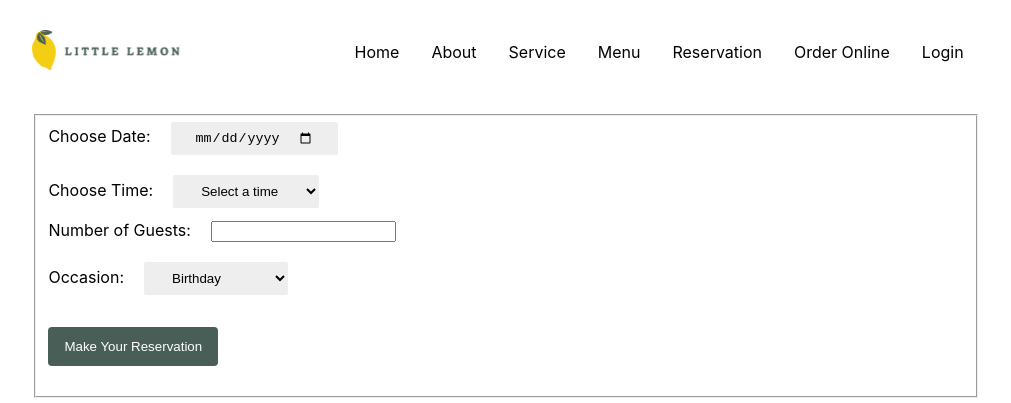
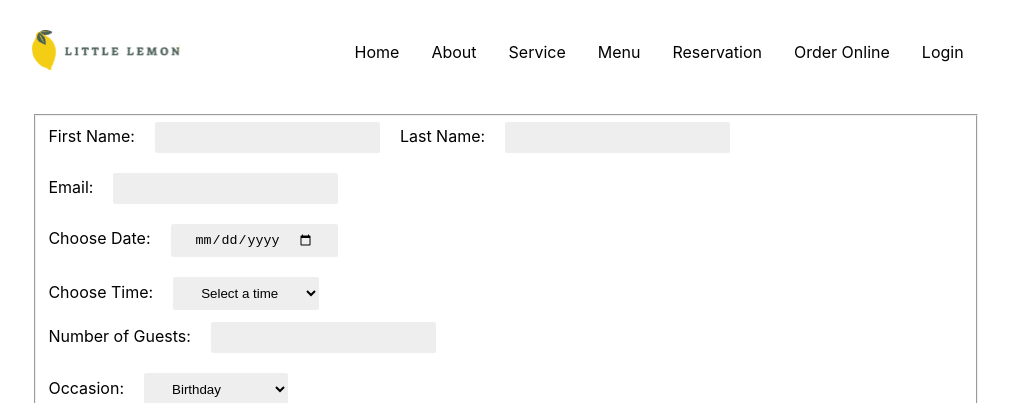
Before and after one commit to SHATHISH-07/little-lemon, a React (Create React App) app: page /booking in a window 1280 px wide. Shown: the top 403 px of the page, without its empty margins (134-1145 px from the left). Built offline with nearby package versions, Linux system fonts and the light colour scheme; a web font is replaced by a local one.

Commit message:
Added firstname lastname feild for the form and added style to it

```diff
--- a/src/App.css
+++ b/src/App.css
@@ -137,7 +137,10 @@ label {
 #book-date,
 #book-time,
 #book-guests,
-#book-occasion {
+#book-occasion,
+#customer-fname,
+#customer-lname,
+#email {
   background: #bdbdbd43;
   padding: 8px 24px;
   border: none;
--- a/src/components/BookingForm.js
+++ b/src/components/BookingForm.js
@@ -5,6 +5,10 @@ function BookingForm(props) {
   const [times, setTimes] = useState("");
   const [guests, setGuests] = useState("");
   const [occasion, setOccasion] = useState("");
+  const [firstName, setFirstName] = useState("");
+  const [lastName, setLastName] = useState("");
+  const [email, setEmail] = useState("");
+  const [notes, setNotes] = useState("");
 
   const handleSubmit = (e) => {
     e.preventDefault();
@@ -21,6 +25,43 @@ function BookingForm(props) {
       <section>
         <form onSubmit={handleSubmit}>
           <fieldset>
+            {/* First name and last name */}
+
+            <div>
+              <label htmlFor="firstName">First Name:</label>
+              <input
+                type="text"
+                min="4"
+                id="customer-fname"
+                value={firstName}
+                onChange={(e) => setFirstName(e.target.value)}
+                required
+              />
+              <label htmlFor="firstName">Last Name:</label>
+              <input
+                type="text"
+                min="4"
+                id="customer-lname"
+                value={lastName}
+                onChange={(e) => setLastName(e.target.value)}
+              />
+            </div>
+
+            {/* Email */}
+
+            <div>
+              <label htmlFor="email">Email:</label>
+              <input
+                type="email"
+                id="email"
+                value={email}
+                onChange={(e) => setEmail(e.target.value)}
+                required
+              />
+            </div>
+
+            {/* Choose date */}
+
             <div>
               <label htmlFor="book-date">Choose Date:</label>
               <input
@@ -53,7 +94,7 @@ function BookingForm(props) {
               <label htmlFor="guests">Number of Guests:</label>
               <input
                 type="number"
-                id="book-guest"
+                id="book-guests"
                 min="1"
                 value={guests}
                 onChange={(e) => setGuests(e.target.value)}
```
